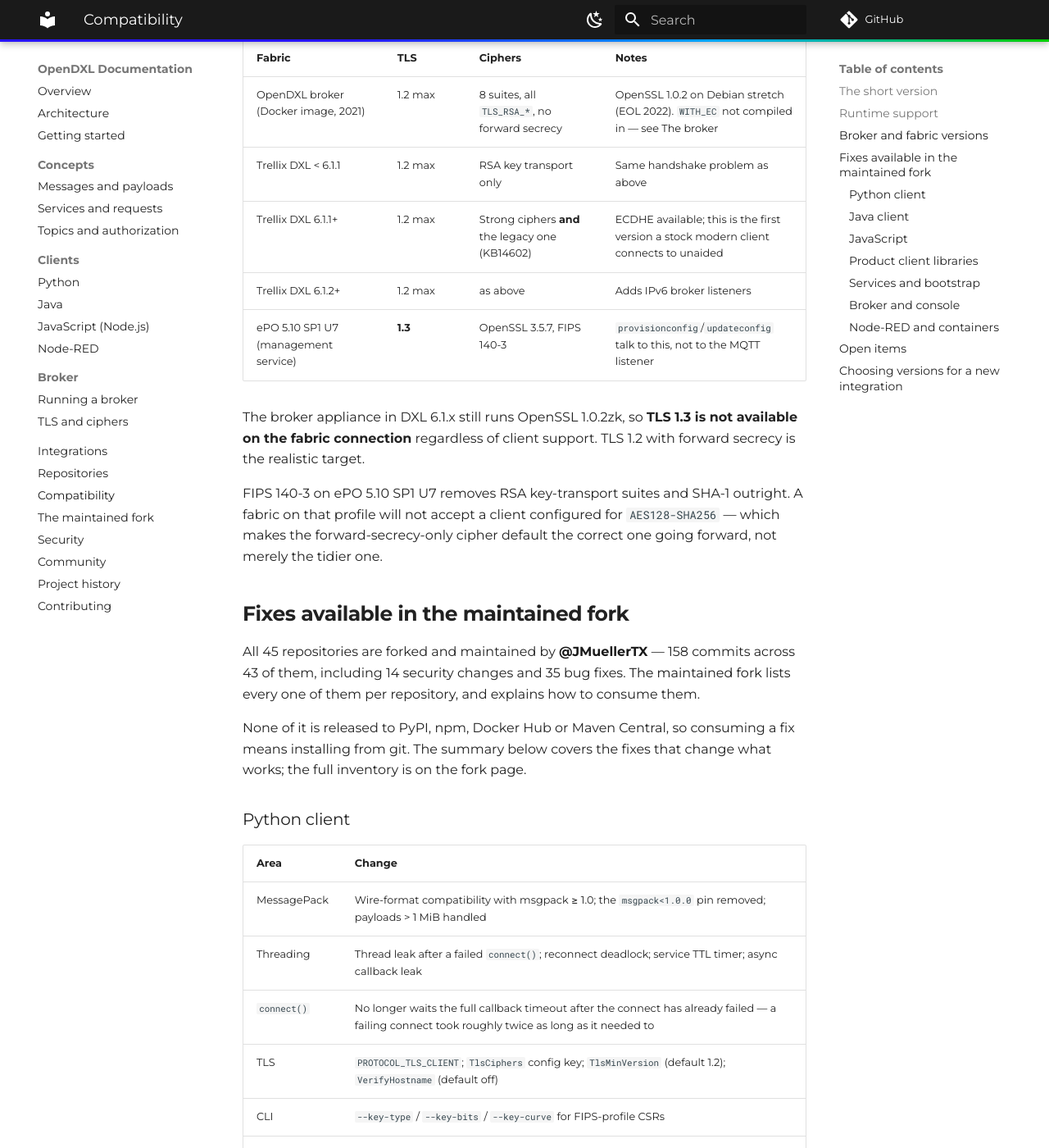
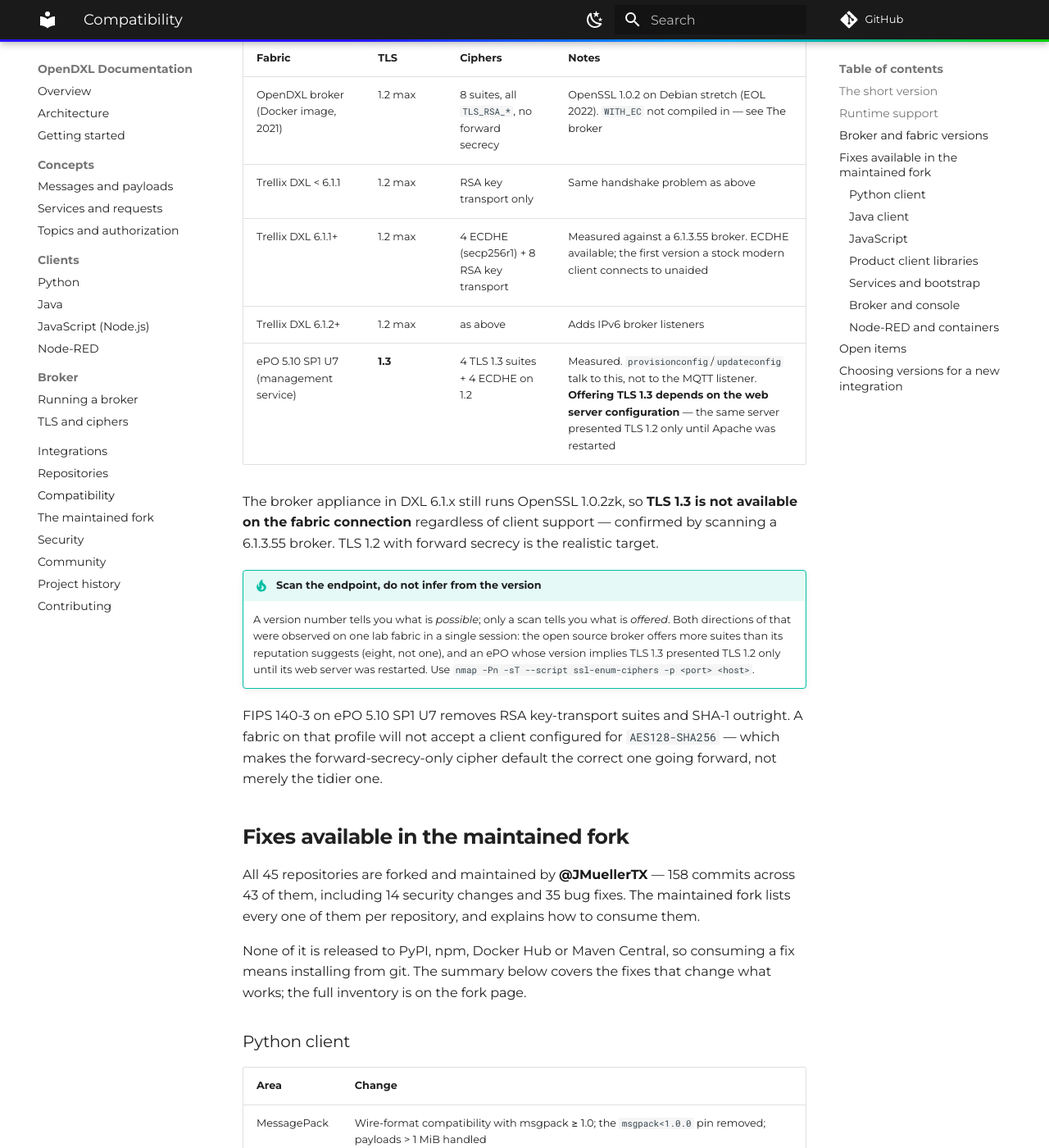
Before and after one commit to JMuellerTX/opendxl-docs, an MkDocs documentation site: the page built from docs/compatibility.md, in a window 1280 px wide and 1400 px high, scrolled down 1160 px. Shown: the whole window at 82% size. Built offline with MkDocs 1.6.1 and Material for MkDocs 9.7.7, drawn with Linux system fonts in a browser that asks for light colours; comment, search, counter and statistics services are not loaded.

Commit message:
Replace release-note claims about DXL 6.1.x and ePO with measurements
Scanned a live lab fabric: a Trellix DXL Broker 6.1.3.55 and the ePO 5.10
management service it belongs to.

Broker, port 8883 -- TLS 1.2 only, 12 suites: four ECDHE (secp256r1) and eight
RSA key transport, no DHE. This confirms both release-note claims at once:
KB14602's "strong ciphers along with weak ciphers" is real, and OpenSSL 1.0.2zk
does mean no TLS 1.3 even on the newest 6.1 line.

ePO management service -- 4 TLS 1.3 suites plus 4 ECDHE on TLS 1.2. The claim
was right, but with a caveat worth more than the claim: the same server
presented TLS 1.2 only until its web server was restarted. A version number
says what is possible; only a scan says what is offered. That now has its own
note, because the session produced an example in each direction -- the open
source broker turned out to offer more suites than its reputation, and this
ePO fewer than its version implied.

Host name verification: the broker certificate is CN=localhost with no
subjectAltName, while the broker publishes a fully qualified name. Switching
VerifyHostname on against a current fabric therefore fails every connection.
The previous text suggested U7's custom SAN support had made this practical;
that support covers agent-handler certificates, not the broker certificate a
DXL client validates, so the guidance was wrong and is corrected.

Also worth recording: that broker certificate is RSA-3072, not 2048.

```diff
--- a/docs/compatibility.md
+++ b/docs/compatibility.md
@@ -33,13 +33,20 @@
 |---|---|---|---|
 | OpenDXL broker (Docker image, 2021) | 1.2 max | 8 suites, all `TLS_RSA_*`, no forward secrecy | OpenSSL 1.0.2 on Debian stretch (EOL 2022). `WITH_EC` not compiled in — see [The broker](broker/index.md#building-a-current-image) |
 | Trellix DXL < 6.1.1 | 1.2 max | RSA key transport only | Same handshake problem as above |
-| Trellix DXL 6.1.1+ | 1.2 max | Strong ciphers **and** the legacy one (KB14602) | ECDHE available; this is the first version a stock modern client connects to unaided |
+| Trellix DXL 6.1.1+ | 1.2 max | 4 ECDHE (secp256r1) + 8 RSA key transport | Measured against a 6.1.3.55 broker. ECDHE available; the first version a stock modern client connects to unaided |
 | Trellix DXL 6.1.2+ | 1.2 max | as above | Adds IPv6 broker listeners |
-| ePO 5.10 SP1 U7 (management service) | **1.3** | OpenSSL 3.5.7, FIPS 140-3 | `provisionconfig`/`updateconfig` talk to this, not to the MQTT listener |
+| ePO 5.10 SP1 U7 (management service) | **1.3** | 4 TLS 1.3 suites + 4 ECDHE on 1.2 | Measured. `provisionconfig`/`updateconfig` talk to this, not to the MQTT listener. **Offering TLS 1.3 depends on the web server configuration** — the same server presented TLS 1.2 only until Apache was restarted |
 
 The broker appliance in DXL 6.1.x still runs OpenSSL 1.0.2zk, so **TLS 1.3 is not available on
-the fabric connection** regardless of client support. TLS 1.2 with forward secrecy is the
-realistic target.
+the fabric connection** regardless of client support — confirmed by scanning a 6.1.3.55 broker.
+TLS 1.2 with forward secrecy is the realistic target.
+
+!!! tip "Scan the endpoint, do not infer from the version"
+    A version number tells you what is *possible*; only a scan tells you what is *offered*.
+    Both directions of that were observed on one lab fabric in a single session: the open
+    source broker offers more suites than its reputation suggests (eight, not one), and an
+    ePO whose version implies TLS 1.3 presented TLS 1.2 only until its web server was
+    restarted. Use `nmap -Pn -sT --script ssl-enum-ciphers -p <port> <host>`.
 
 FIPS 140-3 on ePO 5.10 SP1 U7 removes RSA key-transport suites and SHA-1 outright. A fabric
 on that profile will not accept a client configured for `AES128-SHA256` — which makes the
```
Also changed, not shown: docs/broker/tls.md (+8 -5 lines).
